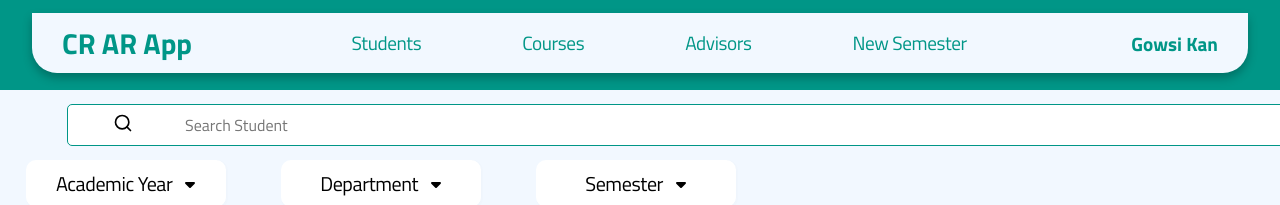
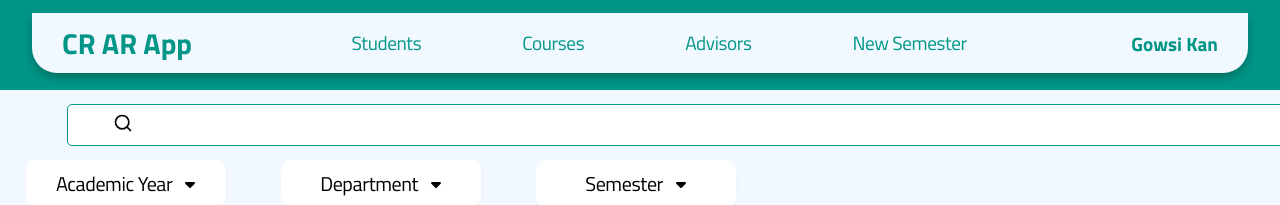
Before and after one commit to DilushanG/SoftwareEngineeringProject-CR-ARApp, a React (Create React App) app in the folder cr-ar-app/: page / in a window 1280 px wide. Shown: the top 205 px of the page. Built offline with nearby package versions, Linux system fonts and the light colour scheme.

Commit message:
added parameter name

```diff
--- a/cr-ar-app/src/Components/SearchBar.js
+++ b/cr-ar-app/src/Components/SearchBar.js
@@ -2,7 +2,7 @@ import React, { useState } from 'react';
 import { FiSearch } from 'react-icons/fi';
 import '../Styles/SearchBar.css';
 
-function SearchBar({ onSearch }) {
+function SearchBar({ onSearch,name }) {
   const [searchTerm, setSearchTerm] = useState('');
 
   const handleInputChange = (event) => {
@@ -22,7 +22,7 @@ function SearchBar({ onSearch }) {
         </button>
         <input
           type="text"
-          placeholder="Search Student"
+          placeholder={name}
           value={searchTerm}
           onChange={handleInputChange}
           className="search-input"
```
